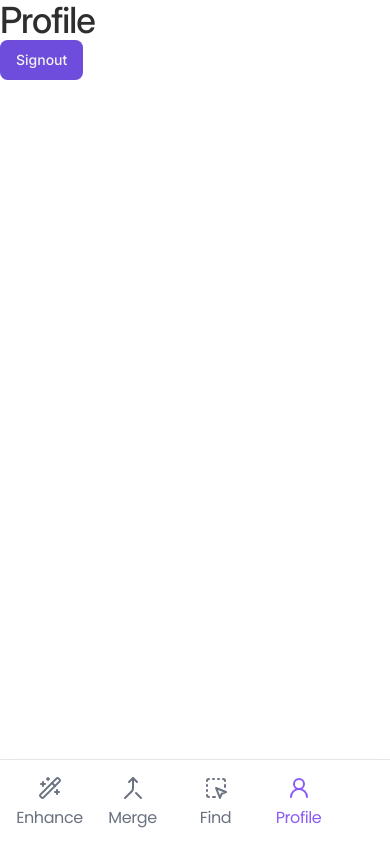
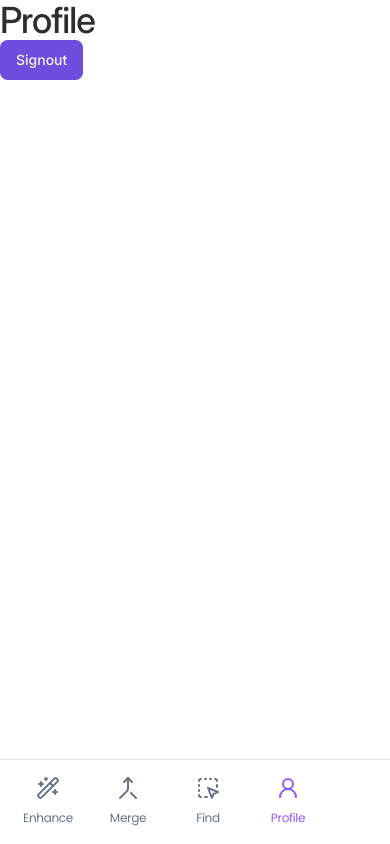
Before and after one commit to sohankancherla/pixolve-web, a Next.js app: page /app/profile in a window 390 px wide. Built offline with nearby package versions, Linux system fonts and the light colour scheme.

Commit message:
Fix mobile navbar alignment

```diff
--- a/app/auth/login/page.tsx
+++ b/app/auth/login/page.tsx
@@ -129,7 +129,7 @@ export default function LogInPage() {
                 />
                 <Button disabled={loading} type="submit" className="w-full">
                   {loading && <Loader2 className="mr-2 h-4 w-4 animate-spin" />}
-                  Create an account
+                  Log In
                 </Button>
               </div>
               <div className="mt-4 text-center text-sm">
--- a/app/auth/page.tsx
+++ b/app/auth/page.tsx
@@ -1,5 +1,5 @@
 import { redirect } from 'next/navigation';
 
 export default function AuthPage() {
-  return redirect('/auth/signup');
+  return redirect('/auth/login');
 }
--- a/components/app/sidebar.tsx
+++ b/components/app/sidebar.tsx
@@ -61,13 +61,13 @@ export function SidebarItem({
         aria-current={pathname === href ? 'page' : undefined}
         aria-label={`Navigate to ${children}`}
         className={cn(
-          'flex flex-col sm:flex-row items-center w-[83px]  sm:w-full p-2 sm:py-4 sm:px-3 rounded-full lg:hover:bg-accent/50 group/link',
-          pathname === href && 'sm:bg-accent',
+          'flex flex-col sm:flex-row items-center w-20 sm:w-full p-2 sm:py-4 sm:px-3 rounded-full group/link',
+          pathname === href ? 'sm:bg-accent' : 'lg:hover:bg-accent/50',
         )}
       >
         <Icon
           className={cn(
-            'h-6 w-6 sm:h-5 sm:w-5 mx-1 flex-shrink-0 stroke-muted-foreground lg:group-hover/link:stroke-foreground',
+            'h-6 w-6 sm:h-4 sm:w-4 mx-1 flex-shrink-0 stroke-muted-foreground',
             pathname === href &&
               'stroke-violet-500 lg:group-hover/link:stroke-violet-500',
           )}
@@ -75,9 +75,9 @@ export function SidebarItem({
         />
         <span
           className={cn(
-            'font-display text-muted-foreground leading-5 tracking-tight mt-2 sm:mt-0 sm:ml-6 lg:group-hover/link:text-foreground lg:group-hover/link:translate-x-2 lg:transistion-all duration-300 ease-in-out motion-reduce:transition-none motion-reduce:translate-x-0',
+            'font-display text-xs sm:text-base text-muted-foreground leading-5 tracking-tight mt-2 sm:mt-0 sm:ml-6 lg:group-hover/link:translate-x-2 lg:transistion-all duration-300 ease-in-out motion-reduce:transition-none motion-reduce:translate-x-0 motion-reduce:lg:group-hover/link:translate-x-0',
             pathname === href &&
-              'text-violet-500 sm:text-transparent sm:bg-clip-text sm:bg-gradient-to-br from-violet-500 to-pink-400 lg:group-hover/link:text-transparent',
+              'text-violet-500 sm:text-transparent sm:bg-clip-text sm:bg-gradient-to-br from-violet-500 to-pink-400 lg:group-hover/link:translate-x-0',
           )}
         >
           {children}
@@ -122,7 +122,7 @@ export default function Sidebar() {
           </ul>
           <ul
             className={cn(
-              'cursor-pointer flex justify-around sm:flex-col sm:gap-2 flex-1 sm:flex-none',
+              'cursor-pointer flex justify-around sm:flex-col sm:gap-2 sm:flex-none',
               `flex-[${navItemsBottom.length}]`,
             )}
           >
```
